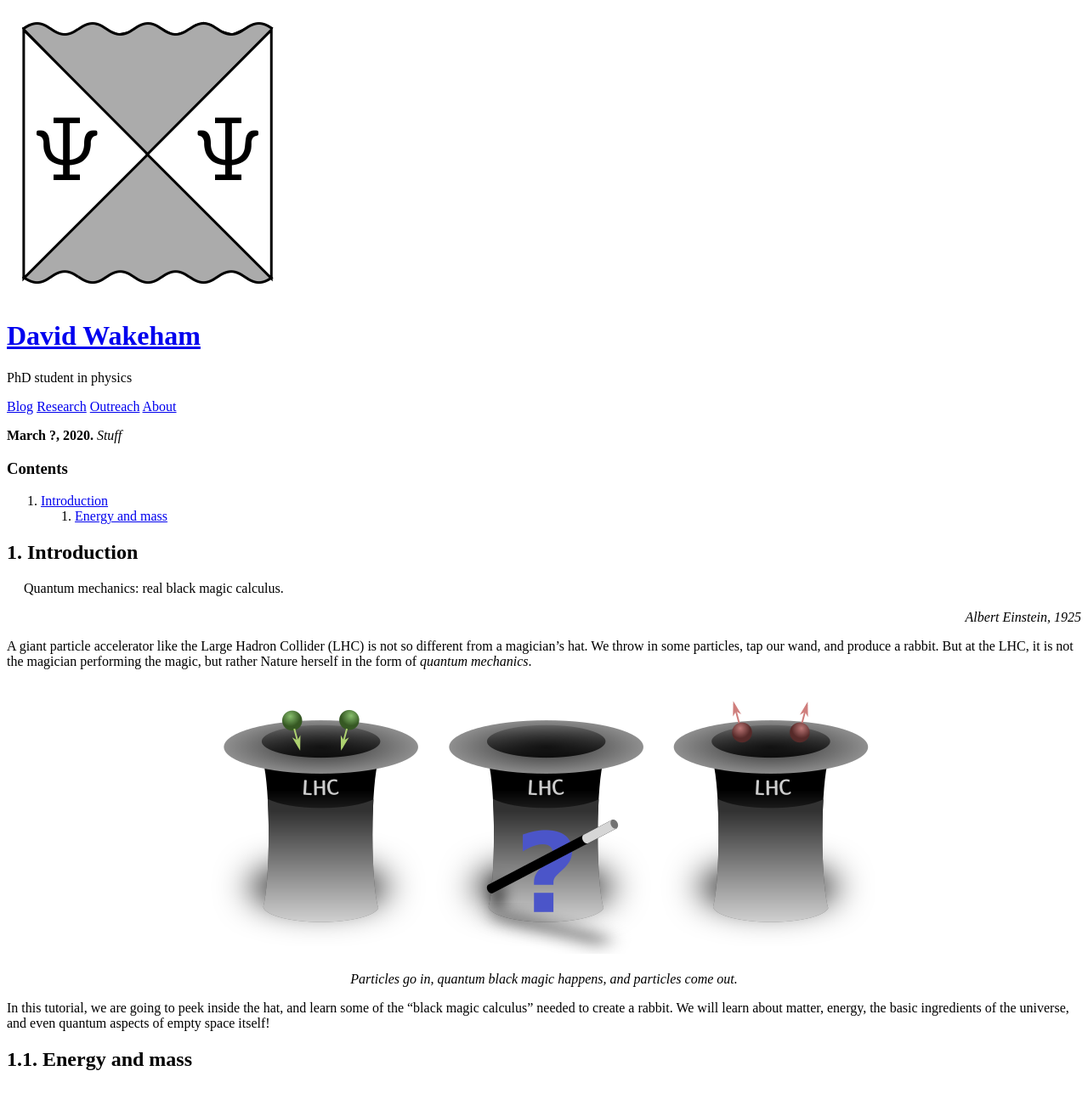
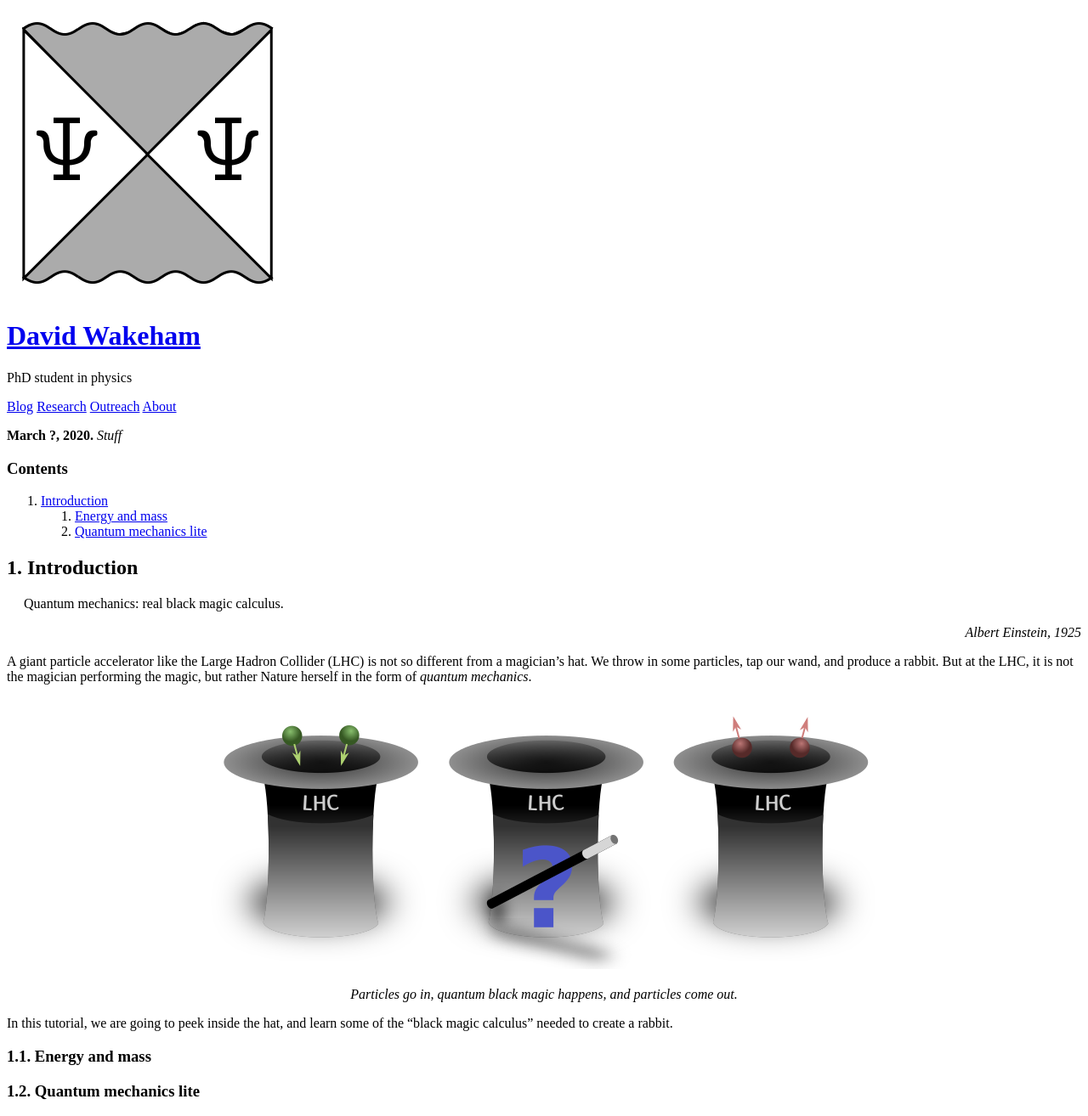
Before and after one commit to hapax/hapax.github.io, a Jekyll site: the page built from assets/feynman.md, in a window 1280 px wide. Shown: the whole page at 85% size. Built offline with Jekyll 4.4.1, drawn with Linux system fonts in a browser that asks for light colours; our own code applies the rules of GitHub Pages for plain Markdown files; a script that is not in the unit is left out; before the commit the page ends 1281 px from its top, so only the background shows below that.

Commit message:
Update feynman.md

```diff
--- a/assets/feynman.md
+++ b/assets/feynman.md
@@ -13,6 +13,7 @@
 
 1. <a href="#sec-1">Introduction</a>
    1. <a href="#sec-1-1">Energy and mass</a>
+   2. <a href="#sec-1-2">Quantum mechanics lite</a>
 
 ## 1. Introduction <a id="sec-1" name="sec-1"></a>
 
@@ -38,7 +39,7 @@
 
 In this tutorial, we are going to peek inside the hat, and learn some
 of the "black magic calculus" needed to create a rabbit.
-We will learn about matter, energy, the basic ingredients of the
-universe, and even quantum aspects of empty space itself!
 
-## 1.1. Energy and mass <a id="sec-1-1" name="sec-1-1"></a>
+### 1.1. Energy and mass <a id="sec-1-1" name="sec-1-1"></a>
+
+### 1.2. Quantum mechanics lite <a id="sec-1-2" name="sec-1-2"></a>
```
